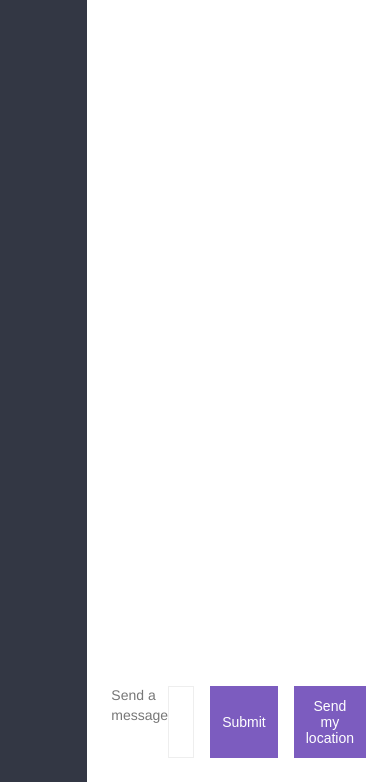
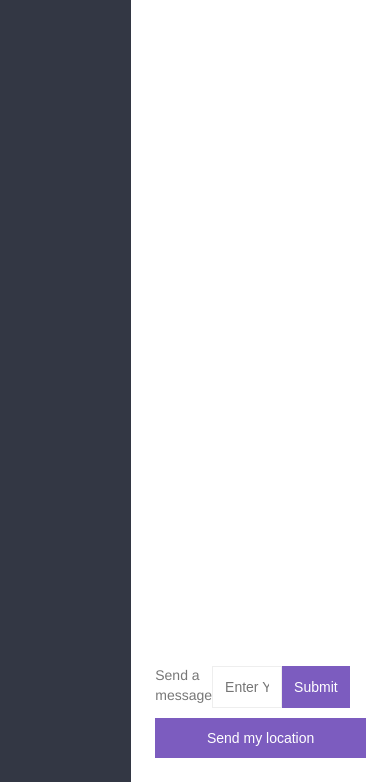
Before and after one commit to psthree/node-chat, a website: page public/chat.html in a window 390 px wide. Shown: the part 62-844 px from the top of the page. Drawn offline with nearby package versions, Linux system fonts and the light colour scheme; no server answers.

Commit message:
added media query for iphone

```diff
--- a/public/css/styles.css
+++ b/public/css/styles.css
@@ -182,3 +182,18 @@ button:disabled {
     font-weight: 300;
     padding: 12px 24px 0 24px;
 }
+
+@media only screen and (min-device-width : 320px) and (max-device-width : 812px) {
+
+    .compose {
+        flex-direction: column;
+    }
+
+    #messageInput,
+    #submit {
+        width: 90%;
+        margin-bottom: 10px;
+        margin-left: auto;
+        margin-right: auto;
+    }
+}
```
